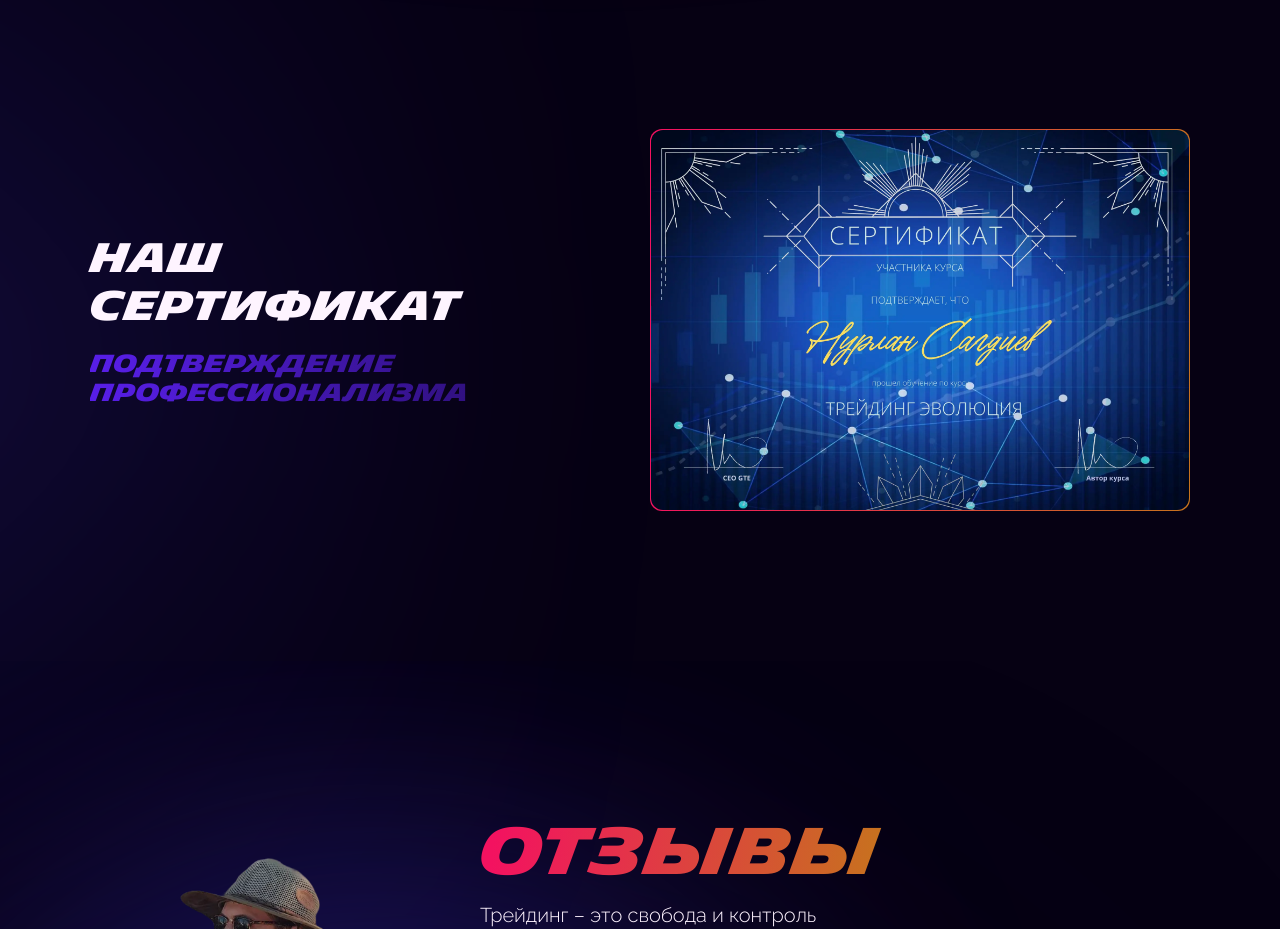
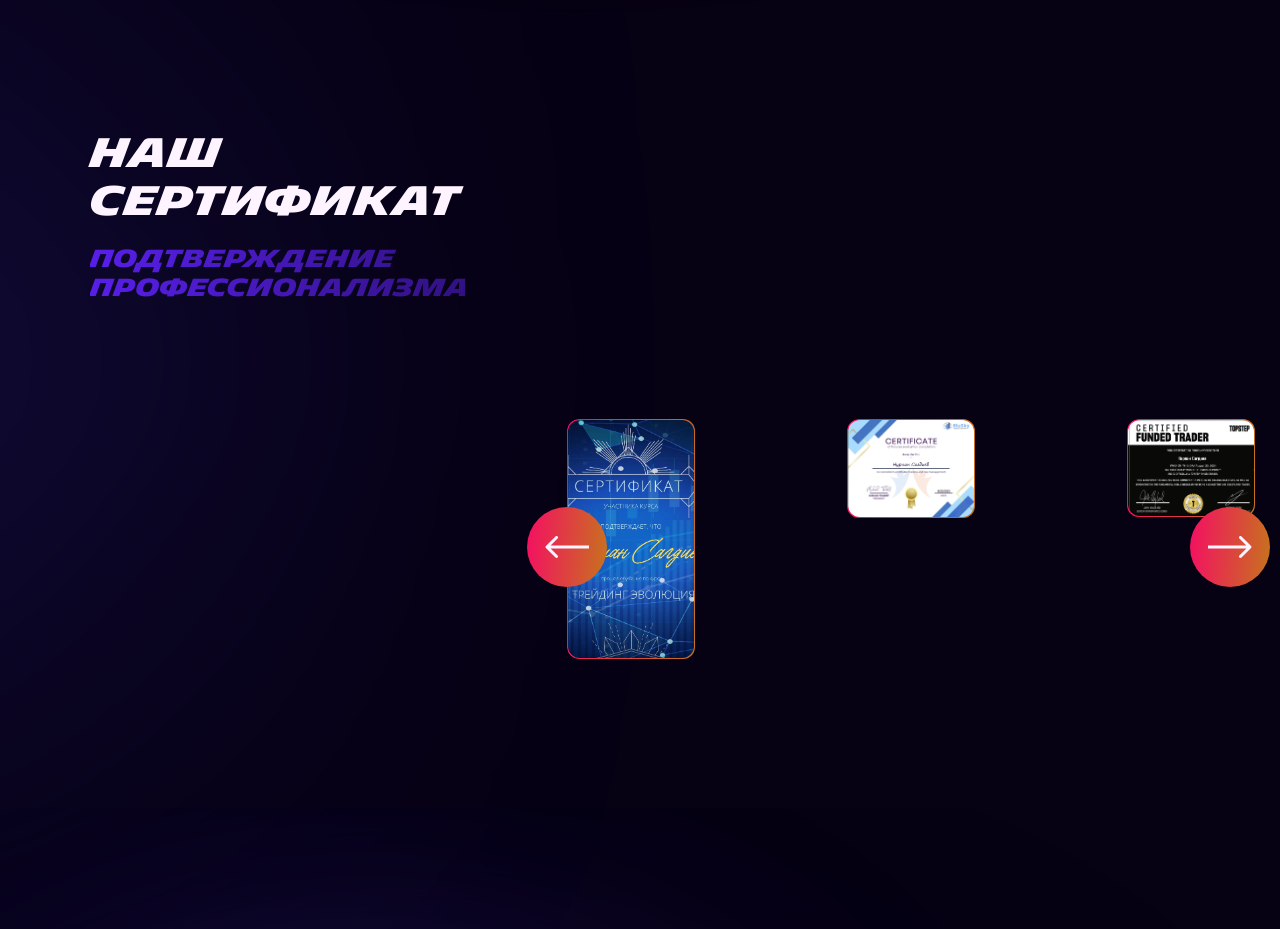
Before and after one commit to cyanidium-dev/crypto-landing, a Next.js app: page / in a window 1280 px wide. Shown: the part 4800-5729 px from the top of the page. Built offline with nearby package versions, Linux system fonts and the light colour scheme; no server answers.

Commit message:
added slide for mobile breakpoint

```diff
--- a/src/components/homePage/certificate/Certificate.tsx
+++ b/src/components/homePage/certificate/Certificate.tsx
@@ -3,6 +3,7 @@ import React from "react";
 import Image from "next/image";
 import { motion } from "framer-motion";
 import { fadeInAnimation } from "@/helpers/animation";
+import CertificateSlider from "./CertificateSlider";
 
 export default function Certificate() {
   return (
@@ -11,7 +12,7 @@ export default function Certificate() {
       className="relative scroll-mt-[82px] tabxl:scroll-mt-[124px] py-[60px] laptop:py-[93px] mb-[123px] laptop:mb-14 overflow-x-clip"
     >
       <div className="hidden tabxl:block absolute -z-10 top-[204px] left-[-355px] w-[404px] h-[240px] rounded-full bg-purple blur-[250px]"></div>
-      <div className="container max-w-[1920px] flex flex-col tabxl:flex-row tabxl:justify-between tabxl:items-center gap-y-[116px] tabxl:gap-x-[80px]">
+      <div className="container max-w-[1920px] flex flex-col tabxl:flex-row tabxl:justify-between tabxl:items-center mb-[116px] tabxl:gap-x-[80px]">
         <motion.div
           initial="hidden"
           whileInView="visible"
@@ -29,7 +30,8 @@ export default function Certificate() {
             подтверждение профессионализма
           </p>
         </motion.div>
-        <motion.div
+
+        {/* <motion.div
           initial="hidden"
           whileInView="visible"
           viewport={{ once: true }}
@@ -43,8 +45,9 @@ export default function Certificate() {
             height={1414}
             className="rounded-[12px]"
           />
-        </motion.div>
+        </motion.div> */}
       </div>
+      <CertificateSlider />
     </section>
   );
 }
--- /dev/null
+++ b/src/components/homePage/certificate/CertificateSlider.tsx
@@ -0,0 +1,100 @@
+"use client";
+import "swiper/css";
+import "swiper/css/pagination";
+import "swiper/css/navigation";
+import "../reviews/sliderStyles.css";
+import React from "react";
+import { Navigation } from "swiper/modules";
+import { Swiper, SwiperSlide } from "swiper/react";
+import Image from "next/image";
+
+export default function CertificateSlider() {
+  return (
+    <Swiper
+      slidesPerView="auto"
+      breakpoints={{
+        0: {
+          spaceBetween: 30,
+          centeredSlides: true,
+        },
+        1024: {
+          spaceBetween: 20,
+          centeredSlides: false,
+        },
+      }}
+      spaceBetween={30}
+      navigation={true}
+      loop={true}
+      speed={1000}
+      modules={[Navigation]}
+      className="certificateSlider"
+    >
+      <SwiperSlide>
+        <div className="w-full h-full max-w-[540px] tabxl:max-w-full tabxl:w-[49.1%] mx-auto tabxl:mx-0 p-[1px] rounded-[12px] bg-caviarGradient overflow-hidden">
+          <Image
+            src="/images/contentImages/certificate.webp"
+            alt="certificate"
+            width={2000}
+            height={1414}
+            className="w-full h-full rounded-[12px] object-cover"
+          />
+        </div>
+      </SwiperSlide>
+      <SwiperSlide>
+        <div className="max-w-[540px] tabxl:max-w-full tabxl:w-[49.1%] mx-auto tabxl:mx-0 p-[1px] rounded-[12px] bg-caviarGradient overflow-hidden">
+          <Image
+            src="/images/contentImages/certificate2.webp"
+            alt="certificate"
+            width={2048}
+            height={1578}
+            className="rounded-[12px]"
+          />
+        </div>
+      </SwiperSlide>
+      <SwiperSlide>
+        <div className="max-w-[540px] tabxl:max-w-full tabxl:w-[49.1%] mx-auto tabxl:mx-0 p-[1px] rounded-[12px] bg-caviarGradient overflow-hidden">
+          <Image
+            src="/images/contentImages/certificate3.webp"
+            alt="certificate"
+            width={1149}
+            height={878}
+            className="rounded-[12px]"
+          />
+        </div>
+      </SwiperSlide>
+      <SwiperSlide>
+        <div className="w-full h-full max-w-[540px] tabxl:max-w-full tabxl:w-[49.1%] mx-auto tabxl:mx-0 p-[1px] rounded-[12px] bg-caviarGradient overflow-hidden">
+          <Image
+            src="/images/contentImages/certificate.webp"
+            alt="certificate"
+            width={2000}
+            height={1414}
+            className="w-full h-full rounded-[12px] object-cover"
+          />
+        </div>
+      </SwiperSlide>
+      <SwiperSlide>
+        <div className="max-w-[540px] tabxl:max-w-full tabxl:w-[49.1%] mx-auto tabxl:mx-0 p-[1px] rounded-[12px] bg-caviarGradient overflow-hidden">
+          <Image
+            src="/images/contentImages/certificate2.webp"
+            alt="certificate"
+            width={2048}
+            height={1578}
+            className="rounded-[12px]"
+          />
+        </div>
+      </SwiperSlide>
+      <SwiperSlide>
+        <div className="max-w-[540px] tabxl:max-w-full tabxl:w-[49.1%] mx-auto tabxl:mx-0 p-[1px] rounded-[12px] bg-caviarGradient overflow-hidden">
+          <Image
+            src="/images/contentImages/certificate3.webp"
+            alt="certificate"
+            width={1149}
+            height={878}
+            className="rounded-[12px]"
+          />
+        </div>
+      </SwiperSlide>
+    </Swiper>
+  );
+}
--- a/src/components/homePage/reviews/sliderStyles.css
+++ b/src/components/homePage/reviews/sliderStyles.css
@@ -12,6 +12,17 @@
   width: 315px;
   height: 401px;
   border-radius: 16px;
+  overflow: hidden;
+  @media screen and (min-width: 1024px) {
+    width: 260px;
+    height: 331px;
+  }
+}
+
+.certificateSlider .swiper-slide {
+  width: 315px;
+  height: 240px !important;
+  border-radius: 12px;
   overflow: hidden;
   @media screen and (min-width: 1024px) {
     width: 260px;
```
Also changed, not shown: public/images/contentImages/certificate2.webp (added), public/images/contentImages/certificate3.webp (added).
